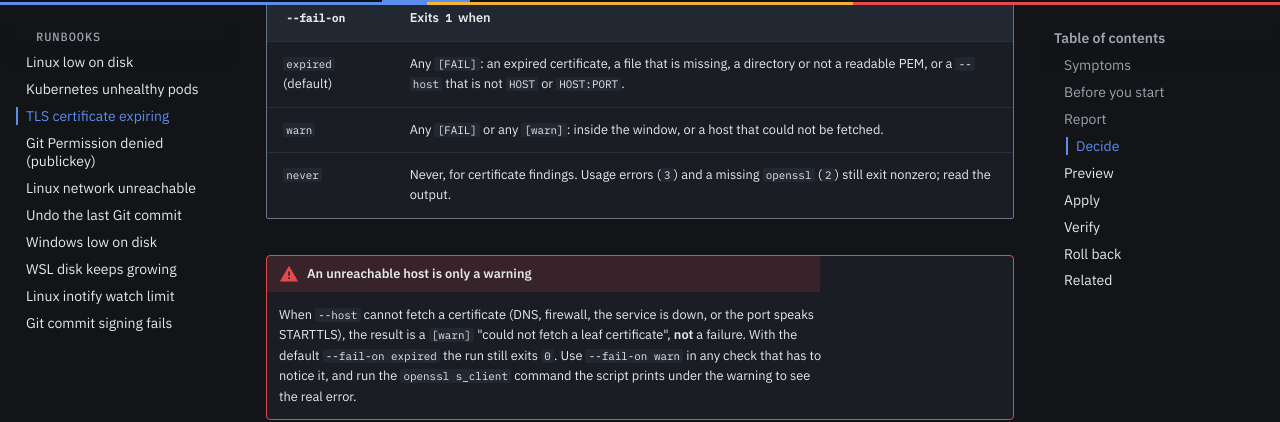
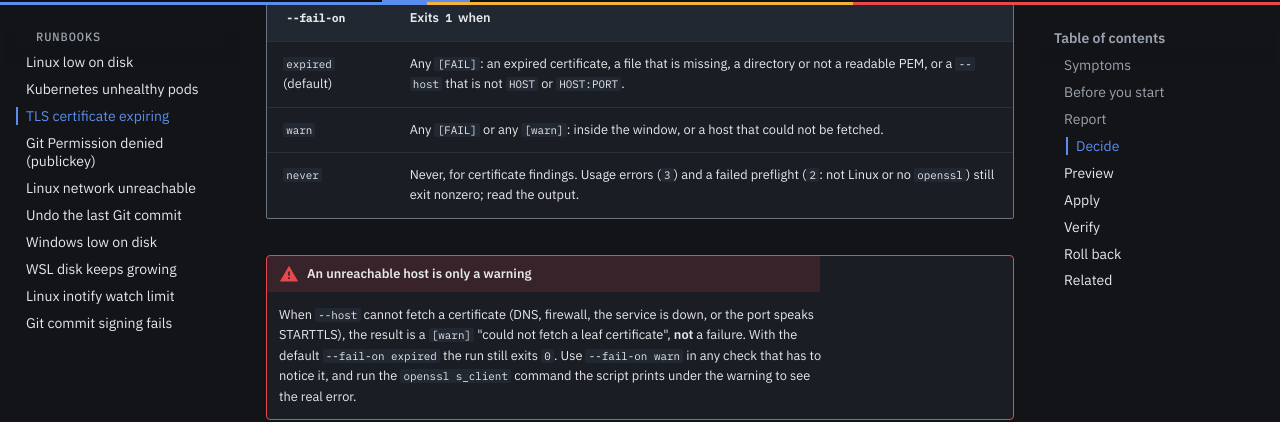
Before and after one commit to greenblacked/ops-toolbox, an MkDocs documentation site: the page built from docs/runbooks/tls-certificate-expiring.md, in a window 1280 px wide and 900 px high, scrolled down 2320 px. Shown: the part 94-516 px from the top of the window. Built offline with MkDocs 1.6.1 and Material for MkDocs 9.7.7, drawn with Linux system fonts in a browser that asks for light colours; comment, search, counter and statistics services are not loaded.

Commit message:
docs(runbooks): name both causes of TLS exit 2
Exit 2 is a failed preflight: not Linux or no openssl. The
--fail-on never row named only the missing openssl.

```diff
--- a/docs/runbooks/tls-certificate-expiring.md
+++ b/docs/runbooks/tls-certificate-expiring.md
@@ -87,7 +87,7 @@ failed (not Linux, or no `openssl`), `3` bad arguments.
 | --- | --- |
 | `expired` (default) | Any `[FAIL]`: an expired certificate, a file that is missing, a directory or not a readable PEM, or a `--host` that is not `HOST` or `HOST:PORT`. |
 | `warn` | Any `[FAIL]` or any `[warn]`: inside the window, or a host that could not be fetched. |
-| `never` | Never, for certificate findings. Usage errors (`3`) and a missing `openssl` (`2`) still exit nonzero; read the output. |
+| `never` | Never, for certificate findings. Usage errors (`3`) and a failed preflight (`2`: not Linux or no `openssl`) still exit nonzero; read the output. |
 
 !!! warning "An unreachable host is only a warning"
     When `--host` cannot fetch a certificate (DNS, firewall, the service is
```
